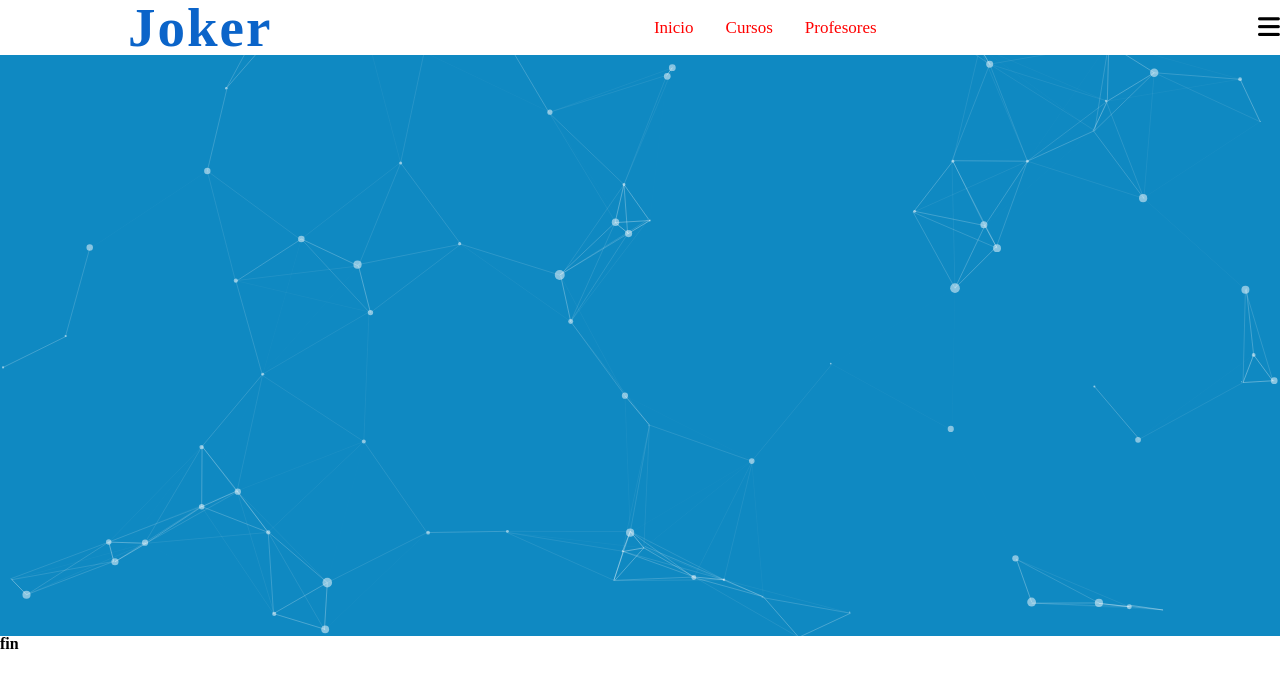
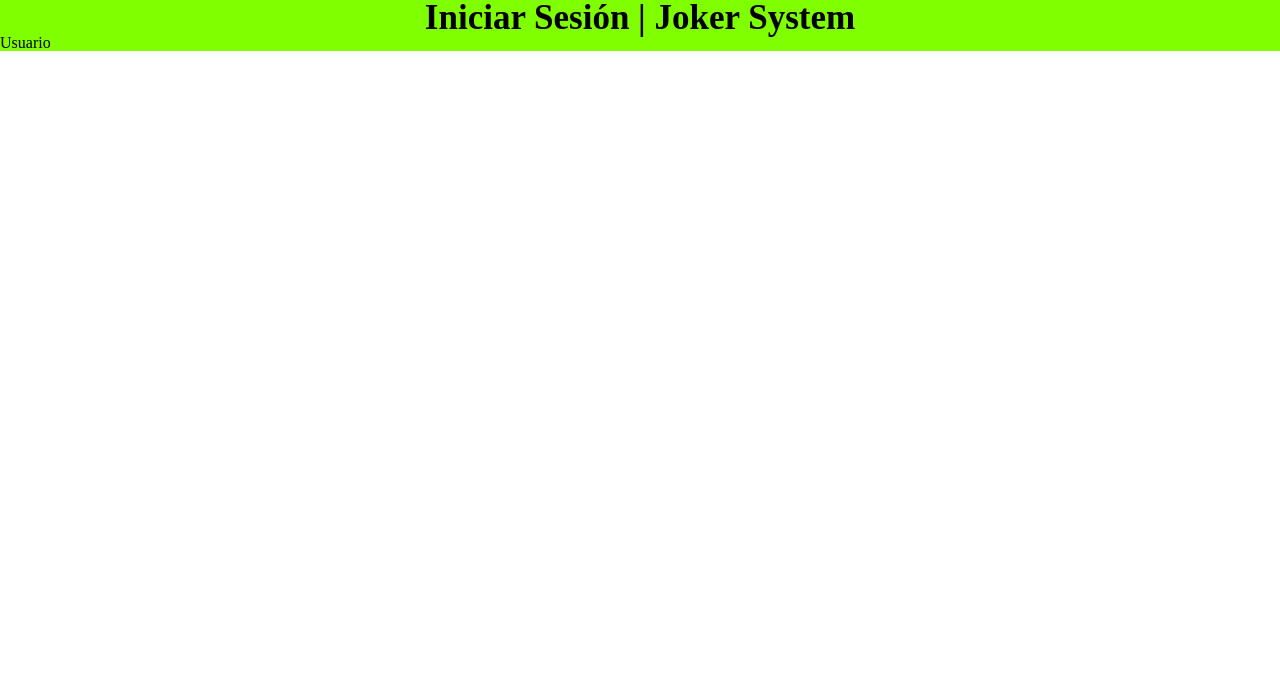
Before and after one commit to Kevin-Jhonatan/joker-system, a PHP site: page / in a window 1280 px wide. Shown: the top 688 px of the page. Run offline with PHP 8.4, Linux system fonts and the light colour scheme; style sheets or scripts are compiled from the project's sources; some libraries are stand-ins or nearby versions.

Commit message:
Update 28/01/2022 - 01:07 AM

```diff
--- a/index.php
+++ b/index.php
@@ -9,33 +9,20 @@
   <script src="js/menu.js"></script>
   <script src="https://kit.fontawesome.com/9b6a0034ad.js" crossorigin="anonymous"></script>
   <link rel="shortcut icon" href="images/icon/j.ico" type="image/x-icon">
-  <title>Joker | System</title>
+  <title>Joker | Login</title>
 </head>
 <body>
   <div class="loader">
     <img src="images/preloader/load-gif.gif" alt="">
   </div>
-  <div class="container">
-    <div id="particles-js" class="particles">
-      <header class="container-menu">
-        <nav class="navegation">
-          <a href="index.php" class="logotipo">Joker</a>
-          <ul class="menu_items">
-            <li><a href="#">Inicio</a></li>
-            <li><a href="#">Cursos</a></li>
-            <li><a href="#">Profesores</a></li>
-          </ul>
-          <span class="icon_menu">
-            <i class="fa fa-bars"></i>
-          </span>
-        </nav>
-      </header>
+  <div class="container-home">
+    <div class="container-form">
+      <h1 class="title-login">Iniciar Sesión | Joker System</h1>
+      <form action="" method="post">
+        <label for="">Usuario</label>
+      </form>
     </div>
-    <script src="js/particle/particles.js"></script>
-    <script src="js/particle/app.js"></script>
-    <h1>fin</h1>
-    <!-- Aqui termina el preloader -->
-    <script src="js/preloader.js"></script>
   </div>
+  <script src="js/preloader.js"></script>
 </body>
 </html>
--- /dev/null
+++ b/sass/_loggin.scss
@@ -0,0 +1,11 @@
+.container-home {
+  .container-form {
+    background: chartreuse;
+    margin-left: auto;
+    margin-right: auto;
+    .title-login {
+      text-align: center;
+      font-size: 35px;
+    }
+  }
+}
--- /dev/null
+++ b/sass/_main.scss
@@ -0,0 +1,3 @@
+.container-home {
+
+}
--- a/sass/_menu.scss
+++ b/sass/_menu.scss
@@ -1,4 +1,4 @@
-.container {
+.container-home {
   .particles {
     .container-menu {
       background: #fff;
--- a/sass/style.scss
+++ b/sass/style.scss
@@ -2,3 +2,4 @@
 @import 'preloader';
 @import 'particle';
 @import 'menu';
+@import 'loggin';
```
Also changed, not shown: db/conexionDB.php (+9 -1 lines), db/joker_system.sql (added, +75 -0 lines), home_page.php (added, +43 -0 lines).
